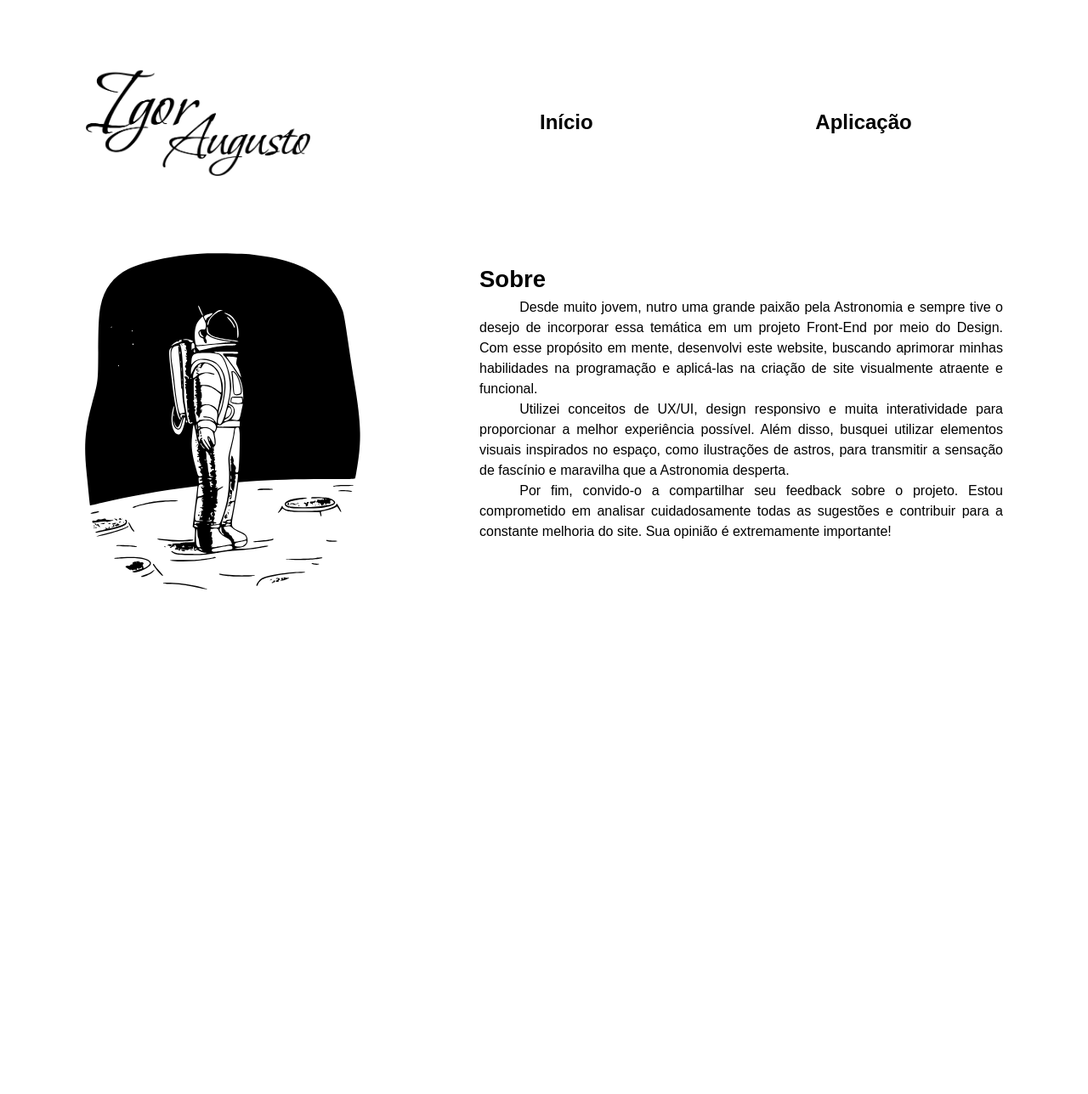
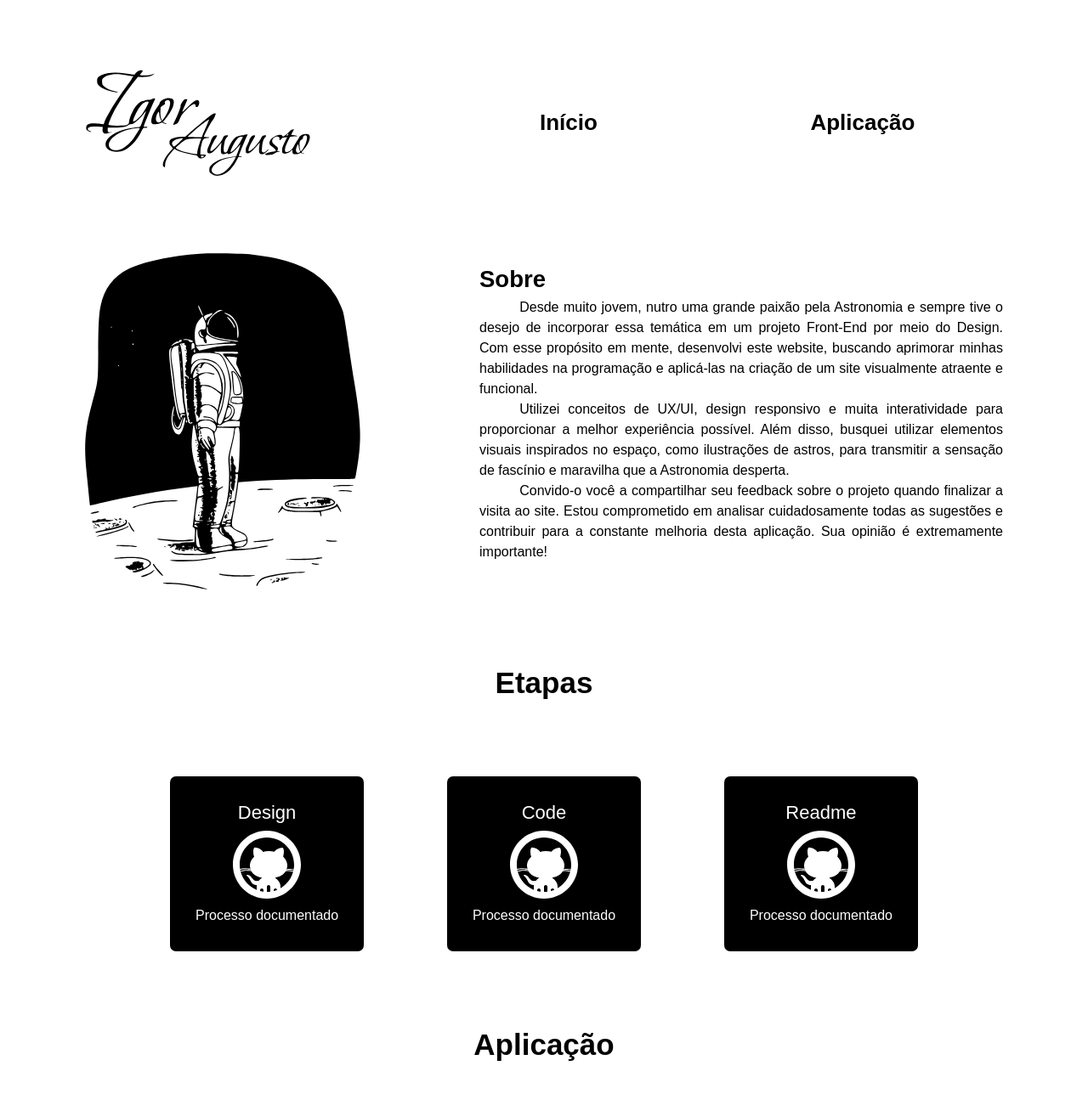
Before and after one commit to igoraugustobrz/Calculator, a plain HTML site: page index.html in a window 1280 px wide. Shown: the top 1288 px of the page at 85% size. Before the commit the page ends 800 px from the top, so only its background shows below. Drawn offline with Linux system fonts and the light colour scheme; a web font is replaced by a local one.

Commit message:
Layout da seção Etapas concluído, início da organização do CSS e novas imagens adicionadas

```diff
--- /dev/null
+++ b/css/components/card.css
@@ -0,0 +1,28 @@
+/* ===================
+     Título do Card
+   =================== */
+.title-card {
+    color: #FFFFFF;
+    font-size: 22px;
+    text-align: center;
+}
+
+/* ===================
+      Texto do Card
+   =================== */
+.text-card {
+    color: #FFFFFF;
+    line-height: 1.5;
+    text-align: justify;
+}
+
+/* ===================
+      Design do Card
+   =================== */
+.card {
+    width: auto;
+    height: auto;
+    padding: 30px;
+    background-color: #000000;
+    border-radius: 7px;
+}
--- a/css/reset.css
+++ b/css/reset.css
@@ -25,7 +25,7 @@ header, article, section {
 /* ===================
     Reset e Formatação
    =================== */
-   ul {
+ul {
     list-style-type: none;
     margin: 0px;
     padding: 0px;
--- a/css/style.css
+++ b/css/style.css
@@ -2,25 +2,32 @@
 
 /* =======================
    Background da Scrollbar
+    Chorme, Edge e Safari
    ======================= */
 ::-webkit-scrollbar {
     width: 12px;
-    border: 5px solid white;
+    border: 5px solid #ffffff;
+}
+
+/* =====================
+        ScrollBar
+   Chorme, Edge e Safari
+   ===================== */
+::-webkit-scrollbar-thumb {
+    background-color: #000000;
+    border-radius: 50px;
+    border: 2px solid #ffffff;
+}
+
+* {
+    scrollbar-width: thin;
+    scrollbar-color: #000000;
 }
 
 /* ===================
-        ScrollBar
+   Container about
    =================== */
-::-webkit-scrollbar-thumb {
-    background-color: black;
-    border-radius: 50px;
-    border: 2px solid white;
-}
-
-/* ===================
-   Container flexível
-   =================== */
-.flex-container {
+.about-container {
     display: flex;
     flex-direction: row;
     justify-content: space-between;
@@ -57,7 +64,7 @@ nav a::after {
     content: " ";
     width: 0%;
     height: 2.2px;
-    background-color: black;
+    background-color: #000000;
     position: absolute;
     bottom: 0;
     left: 0;
@@ -84,7 +91,7 @@ nav a:hover::after {
        Alinhamento
         Horizontal
    =================== */
-.list {
+.nav-links {
     display: flex;
     justify-content: space-between;
     width: 790px;
@@ -93,12 +100,12 @@ nav a:hover::after {
 /* ===================
      Texto da Navbar
    =================== */
-.list li a {
+.nav-links li a {
     text-decoration: none;
     font-family: "Arsenal", "Arial", "Times New Roman";
     font-weight: 700;
-    font-size: 24px;
-    color: black;
+    font-size: 26px;
+    color: #000000;
 }
 
 /* ===================
@@ -138,20 +145,49 @@ nav a:hover::after {
 }
 
 /* ===================
-      Formatação do
-         Título
+    Título seção Sobre
    =================== */
-.title {
+.title-about {
     font-family: "Arsenal", "Arial", "Times New Roman";
     font-size: 27.5px;
     line-height: 1.5;
 }
 
 /* ===================
-   Formatação do Texto
+   Texto seção Sobre
    =================== */
-.text {
+.text-about {
     text-indent: 47.25px;
     line-height: 1.5;
     text-align: justify;
 }
+
+.title-section {
+    font-family: "Arsenal", "Arial", "Times New Roman";
+    font-size: 35px;
+    text-align: center;
+    margin-bottom: 90px;
+    margin-top: 90px;
+}
+
+/* ===================
+    Container Cards
+   =================== */
+.cards-container {
+    display: flex;
+    flex-direction: row;
+    justify-content: space-between;
+    align-items: center;
+    margin: 0px 200px 0px 200px;
+}
+
+/* ===================
+    Container Items
+          Cards
+   =================== */
+.card-items {
+    display: flex;
+    flex-direction: column;
+    justify-content: center;
+    align-items: center;
+}
--- a/index.html
+++ b/index.html
@@ -12,6 +12,7 @@
 
     <link rel="stylesheet" href="css/reset.css">
     <link rel="stylesheet" href="css/style.css">
+    <link rel="stylesheet" href="css/components/card.css">
 
 </head>
 
@@ -19,10 +20,10 @@
 
     <!-- Header and Navbar -->
     <header>
-        <div class="flex-container">
+        <div class="about-container">
             <nav class="nav-container">
-                <img src="img/logo.png" id="logo" alt="Logo">
-                <ul class="list">
+                <img src="img/logo.svg" id="logo" alt="Logo">
+                <ul class="nav-links">
                     <li><a href="#">Início</a></li>
                     <li><a href="#">Aplicação</a></li>
                     <li><a href="#">Contato</a></li>
@@ -33,9 +34,9 @@
     <!-- End of Header and Navbar  -->
 
 
-    <main>
 
-        <!-- Section -->
+
+    <!-- Section About -->
     <section>
         <div class="container-content">
             <img src="img/astronauta.svg" alt="Astronauta" id="astronaut">
@@ -43,40 +44,80 @@
             <!-- About Article  -->
             <article id="about-article">
                 <div class="content">
-                        <h2 class="title">Sobre</h2>
-                        <p class="text">Desde muito jovem, nutro uma grande paixão pela Astronomia e sempre tive o
+                    <h2 class="title-about">Sobre</h2>
+                    <p class="text-about">Desde muito jovem, nutro uma grande paixão pela Astronomia e sempre tive o
                         desejo de incorporar essa temática em um projeto Front-End por meio do Design. Com esse
                         propósito em mente, desenvolvi este website, buscando aprimorar minhas habilidades na
-                            programação e aplicá-las na criação de site visualmente atraente e funcional.
+                        programação e aplicá-las na criação de um site visualmente atraente e funcional.
 
                     </p>
-                        <p class="text">Utilizei conceitos de UX/UI, design responsivo e muita interatividade para
+                    <p class="text-about">Utilizei conceitos de UX/UI, design responsivo e muita interatividade para
                         proporcionar a
                         melhor experiência possível. Além disso, busquei utilizar elementos visuais inspirados no
                         espaço, como ilustrações de astros, para transmitir a sensação de fascínio e maravilha que a
                         Astronomia desperta.
                     </p>
-                        <p class="text">
-                            Por fim, convido-o a compartilhar seu feedback sobre o projeto. Estou comprometido em
-                            analisar cuidadosamente todas as sugestões e contribuir para a constante melhoria do site.
-                            Sua opinião é extremamente importante!
+                    <p class="text-about">
+                        Convido-o você a compartilhar seu feedback sobre o projeto quando finalizar a visita ao
+                        site. Estou comprometido em analisar cuidadosamente todas as sugestões e contribuir para a
+                        constante melhoria desta aplicação. Sua opinião é extremamente importante!
                     </p>
                 </div>
             </article>
         </div>
     </section>
-        <!-- End of Section -->
+    <!-- End of Section About  -->
+
 
     <!-- Section Phases -->
     <section>
+        <h2 class="title-section">Etapas</h2>
+        <div class="cards-container">
+
+            <!-- Design Card -->
+            <div class="card">
+                <div class="card-items">
+                    <p class="title-card">Design</p>
+                    <img src="img/icones/icon-github.svg " alt="Ícone do Figma">
+                    <p class="text-card">Processo documentado</p>
+                </div>
+            </div>
+            <!-- End of Design Card -->
+
+            <!-- Development Card -->
+            <div class="card">
+                <div class="card-items">
+                    <p class="title-card">Code</p>
+                    <img src="img/icones/icon-github.svg " alt="Ícone de código">
+                    <p class="text-card">Processo documentado</p>
+                </div>
+            </div>
+            <!-- End of Development Card -->
+
+            <!-- Documentation Card -->
+            <div class="card">
+                <div class="card-items">
+                    <p class="title-card">Readme</p>
+                    <img src="img/icones/icon-github.svg " alt="Ícone de documento">
+                    <p class="text-card">Processo documentado</p>
+                </div>
+            </div>
+            <!-- End of Documentation Card -->
+
+        </div>
+    </section>
+    <!-- End of Section Phases -->
+
+    <!-- Application Section -->
+    <section>
+        <h2 class="title-section">Aplicação</h2>
+        <article>
             <div>
 
             </div>
+        </article>
     </section>
-        <!-- End of Phases -->
-
-    </main>
-
+    <!-- End of Section Application -->
 
 </body>
 
```
Also changed, not shown: img/buraco negro.svg (added), img/ico/logo.png (deleted), img/icones/icon-code.svg (added), img/icones/icon-figma.svg (added), img/icones/icon-github.svg (added), img/icones/icone-javascript.svg (renamed from img/icone-javascript.svg), img/logo.png (deleted), img/logo.svg (added), img/stars.jpg (added), js/main.js (added). Lines whose indentation alone changed are shown as unchanged.
